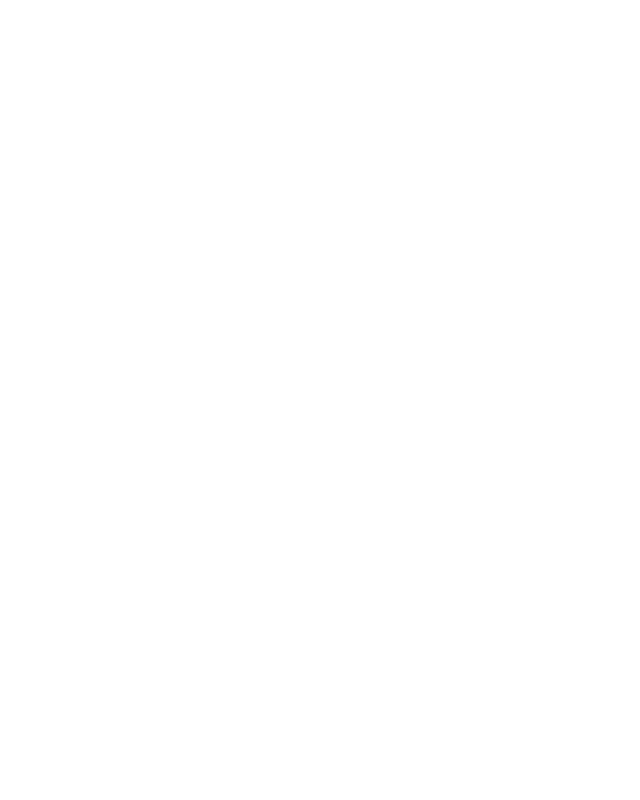
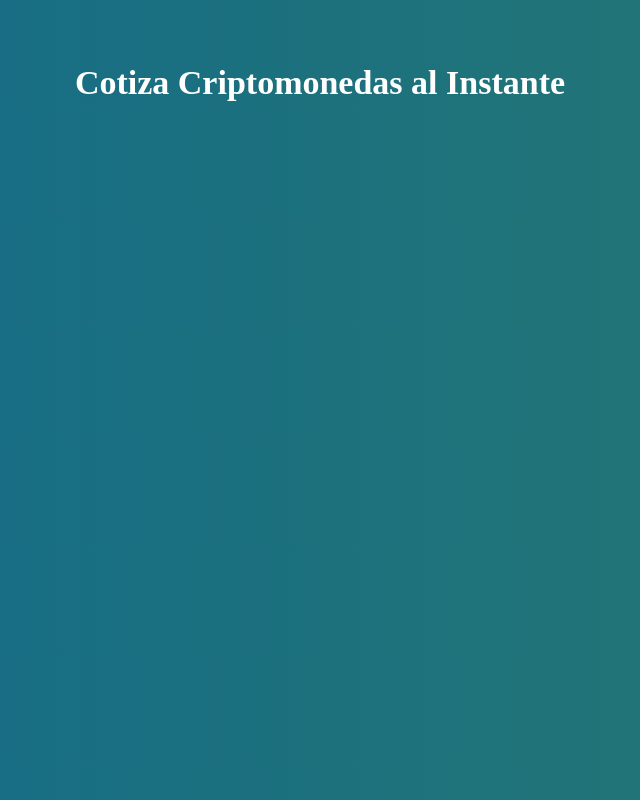
Before and after one commit to PabloAdriaensens/cryptoreact, a React (Create React App) app: page / in a window 1280 px wide. Shown: the whole page, without its empty margins (320-960 px from the left). Built offline with nearby package versions, Linux system fonts and the light colour scheme; a web font is replaced by a local one.

Commit message:
Header component created and connected to App

```diff
--- a/src/App.js
+++ b/src/App.js
@@ -1,10 +1,13 @@
 import React, {Component} from 'react';
+import Header from "./componentes/Header";
 
 class App extends Component {
     render() {
         return (
-            <div className="App">
-
+            <div className="container">
+                <Header
+                    titulo = "Cotiza Criptomonedas al Instante"
+                />
             </div>
         );
     }
--- /dev/null
+++ b/src/componentes/Header.js
@@ -0,0 +1,11 @@
+import React from 'react';
+
+const Header = (props) => {
+    return (
+        <header>
+            <h1 className="text-center">{props.titulo}</h1>
+        </header>
+    )
+};
+
+export default Header;
```
